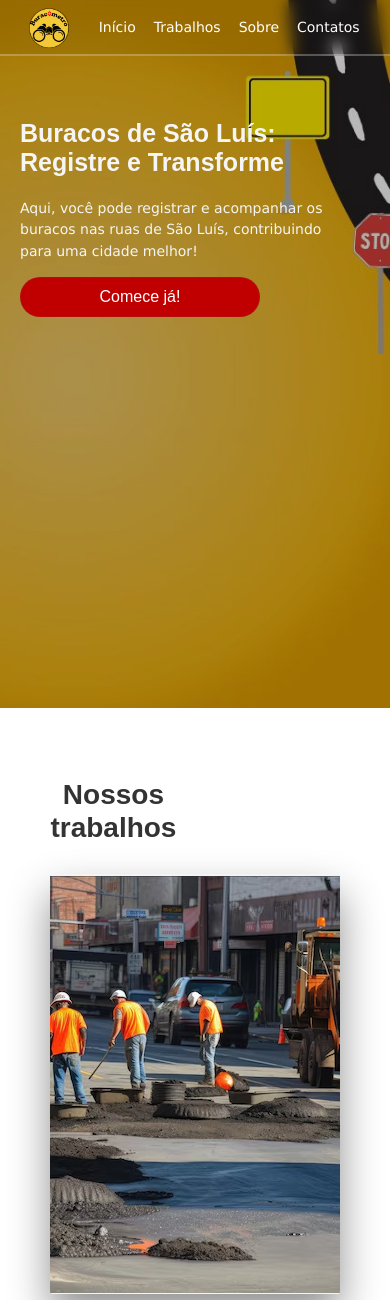
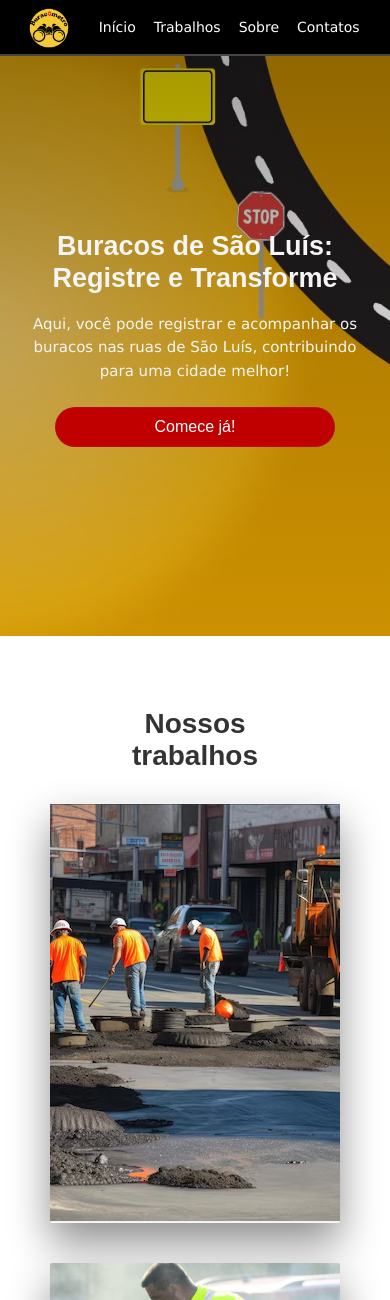
Before and after one commit to Claracruzx/Buracometro, a Django app: page / in a window 390 px wide. Shown: the top 1300 px of the page. Run offline with Django 5.2, Linux system fonts and the light colour scheme.

Commit message:
Ajusta inicio mobile

```diff
--- a/paginas/static/paginas/css/style.css
+++ b/paginas/static/paginas/css/style.css
@@ -10,7 +10,7 @@ body{
     top: 0;
     left: 0;
     width: 100%;
-    background-color: #0505050e;
+    background-color: #000000;
     color:rgb(245, 245, 245);
     display:flex;
     justify-content: flex-start;
@@ -80,7 +80,7 @@ html {
     left: 0;
     width: 100%;
     height: 100%;
-    background-color: rgba(0, 0, 0, 0.274); /* Preto translúcido */
+    background-color: rgba(0, 0, 0, 0.021); /* Preto translúcido */
     z-index: -1; /* Coloca a camada atrás do conteúdo */
 }
 
@@ -359,3 +359,98 @@ p{
         font-size: 14px;
     }
 }
+
+@media (max-width: 620px) {
+    #inicio {
+        display: flex;
+        flex-direction: column;
+        align-items: center;
+        justify-content: center;
+        min-height: 64svh;
+        padding: 92px 22px 44px;
+        text-align: center;
+        background-position: 72% top;
+    }
+
+    #inicio::before {
+        background: linear-gradient(
+            180deg,
+            rgba(0, 0, 0, 0.38) 0%,
+            rgba(0, 0, 0, 0.2) 48%,
+            rgba(0, 0, 0, 0.08) 100%
+        );
+    }
+
+    #inicio h1 {
+        width: 100%;
+        max-width: 360px;
+        margin: 0 auto 18px;
+        font-size: 30px;
+        line-height: 1.18;
+        text-align: center;
+    }
+
+    #inicio p {
+        width: 100%;
+        max-width: 340px;
+        margin: 0 auto 24px;
+        font-size: 16px;
+        line-height: 1.55;
+        text-align: center;
+    }
+
+    #inicio form {
+        width: 100%;
+        display: flex;
+        justify-content: center;
+    }
+
+    #inicio .btn {
+        max-width: 280px;
+    }
+
+    #trabalhos,
+    #sobre,
+    #contatos {
+        text-align: center;
+    }
+
+    #trabalhos h1,
+    #sobre h1,
+    #contatos h1 {
+        margin-left: auto;
+        margin-right: auto;
+        text-align: center;
+    }
+
+    #sobre p,
+    #contatos p {
+        margin-left: auto;
+        margin-right: auto;
+        text-align: center;
+    }
+
+    .contato-item {
+        justify-content: center;
+        text-align: center;
+    }
+
+    .contato-item p {
+        text-align: center;
+    }
+}
+
+@media (max-width: 390px) {
+    #inicio {
+        min-height: 60svh;
+        padding-top: 86px;
+    }
+
+    #inicio h1 {
+        font-size: 27px;
+    }
+
+    #inicio p {
+        font-size: 15px;
+    }
+}
```
